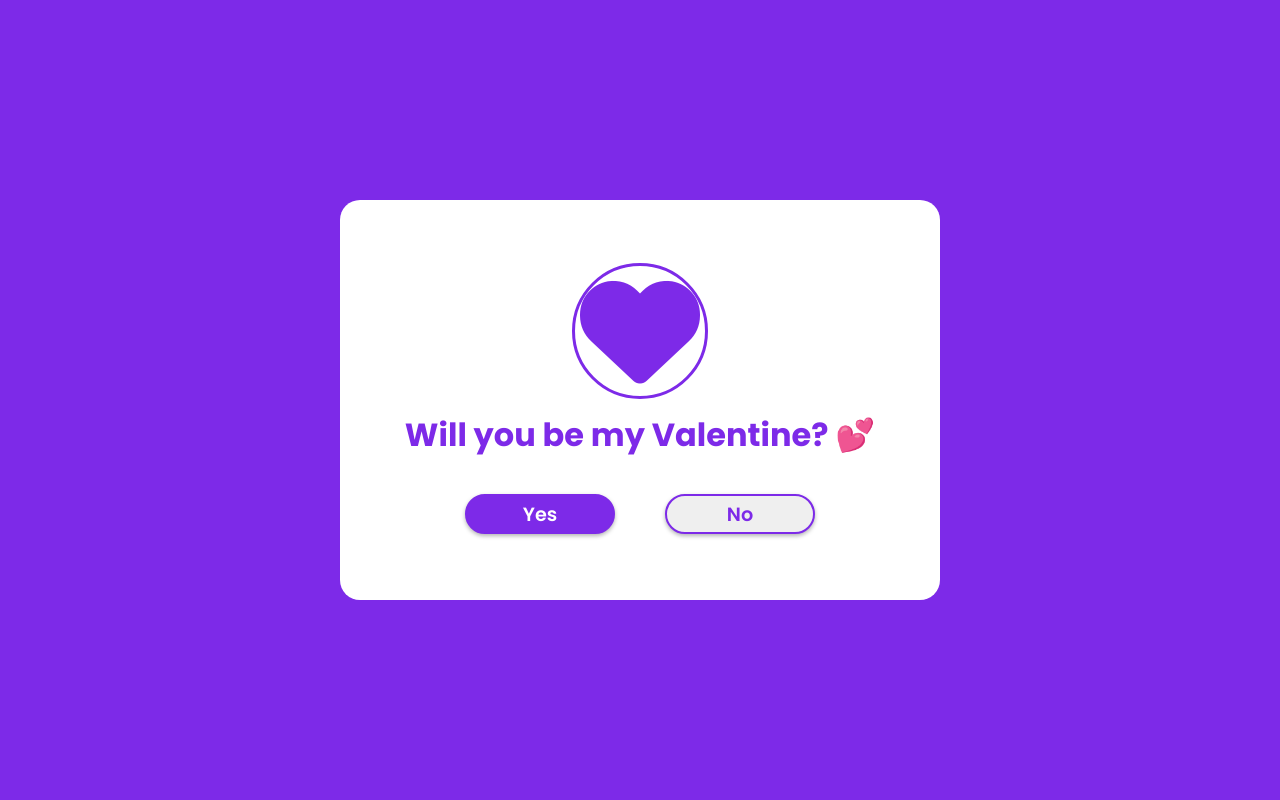
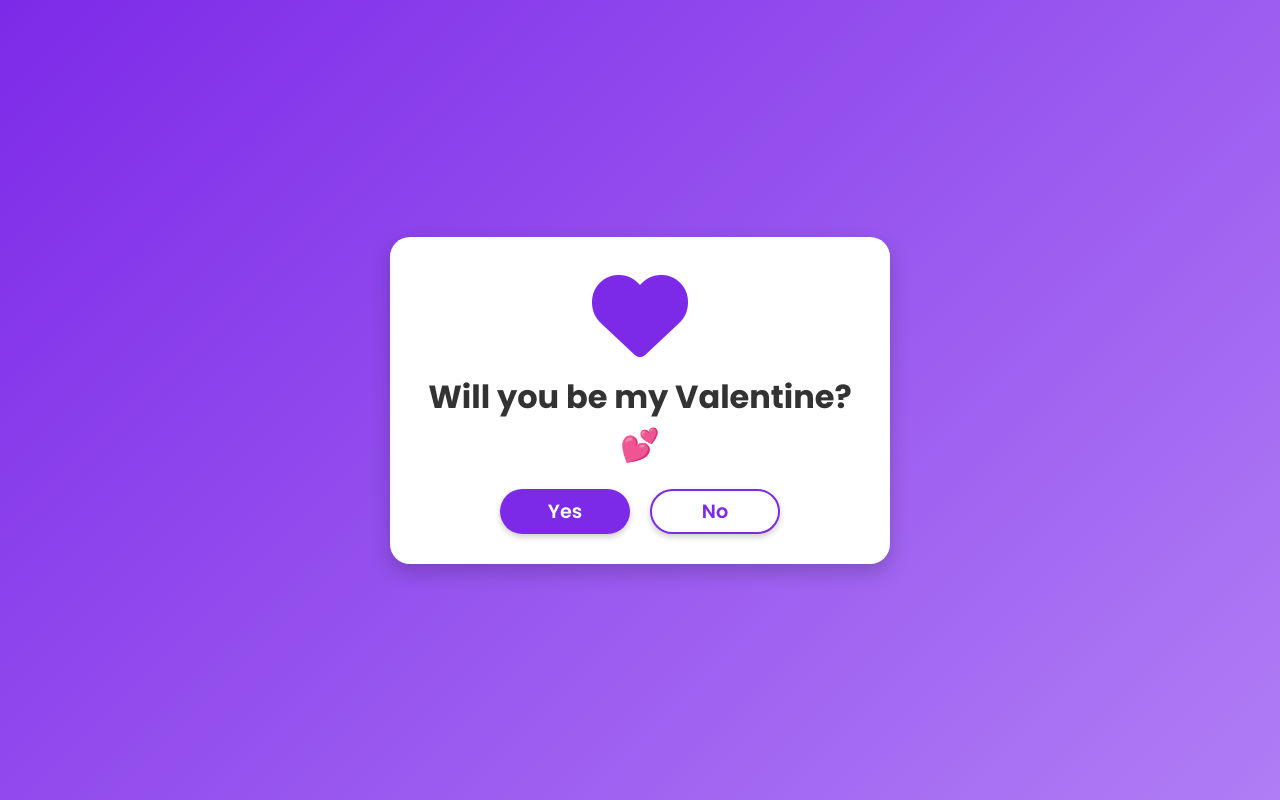
Before and after one commit to rajasekhargeddam/special, a plain HTML site: page index.html in a window 1280 px wide. Drawn offline with Linux system fonts and the light colour scheme.

Commit message:
Update style.css

```diff
--- a/style.css
+++ b/style.css
@@ -1,74 +1,93 @@
-@import url('https://fonts.googleapis.com/css2?family=Poppins:wght@600;700&display=swap');
+@import url('https://fonts.googleapis.com/css2?family=Poppins:wght@500;600;700&display=swap');
+
 * {
     margin: 0;
     padding: 0;
     box-sizing: border-box;
     font-family: 'Poppins', sans-serif;
 }
-*::selection {
-    background: #7d2ae8;
-    color: #fff;
-}
 body {
     display: flex;
     justify-content: center;
     align-items: center;
     min-height: 100vh;
-    background: #7d2ae8;
+    background: linear-gradient(135deg, #7d2ae8, #b07df5);
+    text-align: center;
+    padding: 20px;
 }
 .wrapper {
     position: relative;
-    width: 600px;
-    height: 400px;
+    width: 90%;
+    max-width: 500px;
     background: #fff;
     border-radius: 20px;
+    padding: 30px 20px;
+    box-shadow: 0 8px 20px rgba(0, 0, 0, 0.2);
+    animation: fadeIn 1s ease-in-out;
+}
+i {
+    font-size: 6em;
+    color: #7d2ae8;
+    margin-bottom: 10px;
+}
+h2 {
+    font-size: 2em;
+    color: #333;
+    font-weight: 700;
+}
+.btn-group {
     display: flex;
     justify-content: center;
-    align-items: center;
-    flex-direction: column;
-}
-i {
-    font-size: 7.5em;
-    color: #7d2ae8;
-    border: 5px solid transparent;
-    outline: 3px solid #7d2ae8;
-    border-radius: 50%;
-}
-h2 {
-    font-size: 3em;
-    color: #7d2ae8;
-    margin: 15px 0;
-}
-.btn-group {
-    width: 100%;
-    height: 40px;
-    display: flex;
-    justify-content: center;
-    margin-top: 15px;
+    margin-top: 20px;
+    gap: 20px;
+    flex-wrap: wrap;
 }
 button {
-    position: absolute;
-    width: 150px;
-    height: inherit;
+    width: 130px;
+    height: 45px;
     font-size: 1.2em;
+    font-weight: 600;
+    border-radius: 25px;
+    border: none;
+    cursor: pointer;
+    box-shadow: 0 3px 6px rgba(0, 0, 0, 0.2);
+    transition: transform 0.2s ease, background 0.3s ease;
+}
+.yes-btn {
+    background: #7d2ae8;
     color: #fff;
-    font-weight: 600;
-    border-radius: 30px;
+}
+.yes-btn:hover {
+    background: #6a21d8;
+    transform: scale(1.1);
+}
+.no-btn {
+    background: #fff;
+    color: #7d2ae8;
     border: 2px solid #7d2ae8;
-    outline: none;
-    cursor: pointer;
-    box-shadow: 0 2px 4px rgba(0, 0, 0, .3);
 }
-button:nth-child(1) {
-    margin-left: -200px;
+.no-btn:hover {
     background: #7d2ae8;
+    color: #fff;
+    transform: scale(1.1);
 }
-button:nth-child(2) {
-    margin-right: -200px;
-    color: #7d2ae8;
+
+/* Responsive Styles */
+@media (max-width: 480px) {
+    h2 {
+        font-size: 1.6em;
+    }
+    .btn-group {
+        flex-direction: column;
+        gap: 10px;
+    }
+    button {
+        width: 100%;
+    }
 }
-.question {
-    font-size: 2em;
-    color: #7d2ae8;
-    margin-bottom: 20px;
+
+/* Smooth Fade-in Effect */
+@keyframes fadeIn {
+    from { opacity: 0; transform: scale(0.9); }
+    to { opacity: 1; transform: scale(1); }
 }
```
